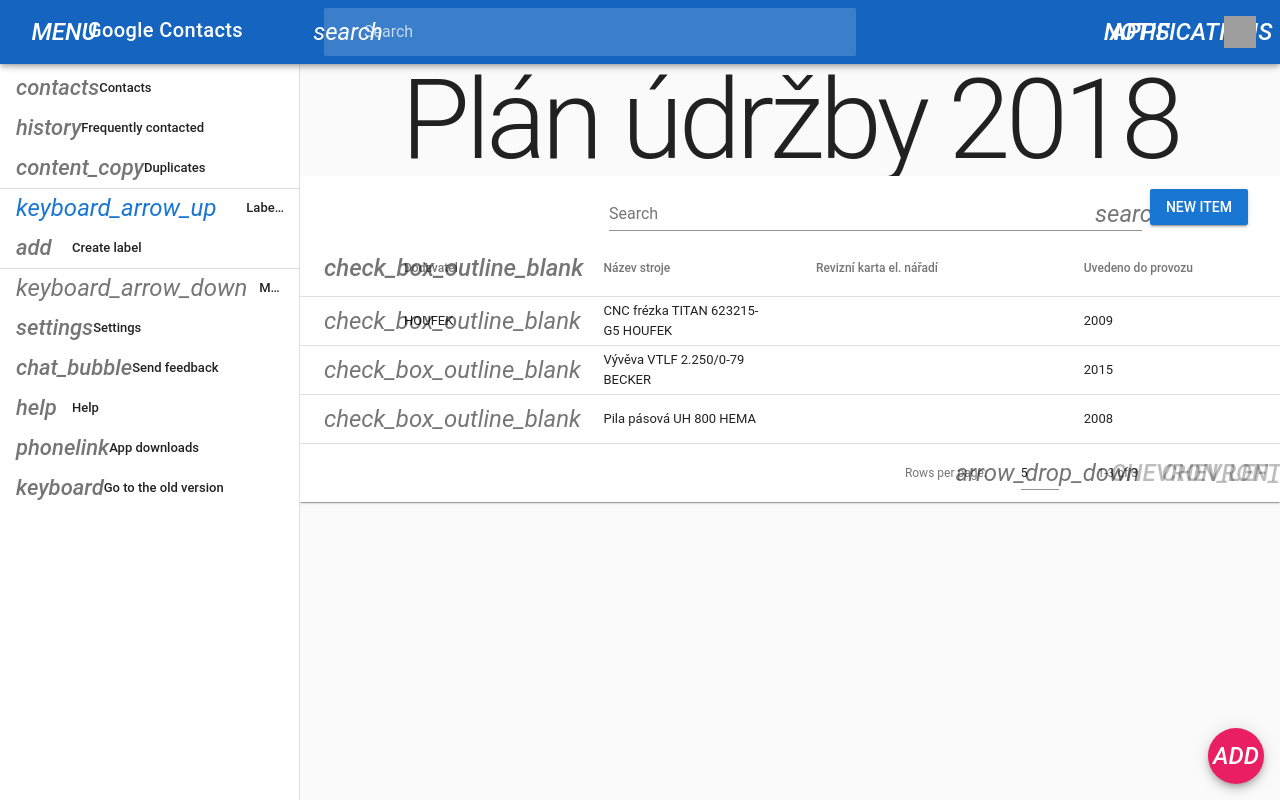
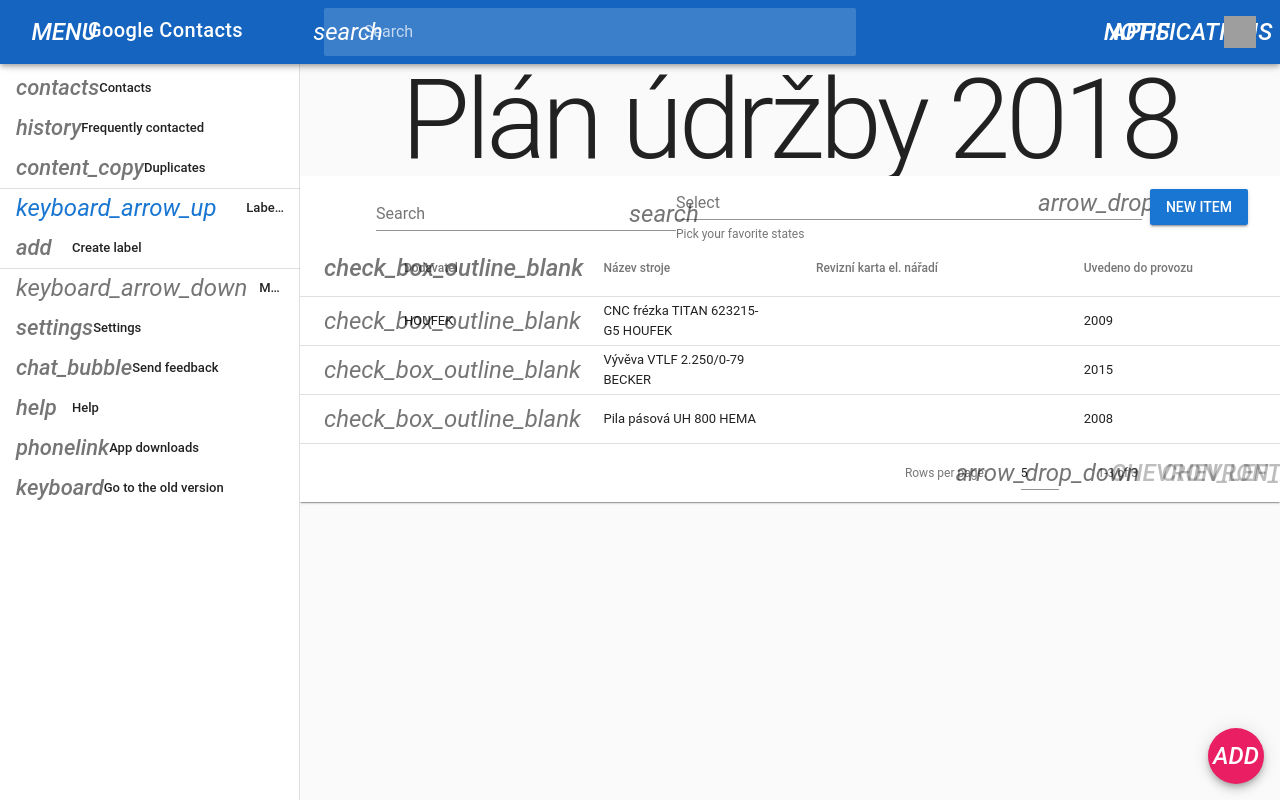
Before and after one commit to JirkaJurek/ehs, a Vue app in the folder frontend/: page /tools in a window 1280 px wide. Shown: the top 800 px of the page. Built offline with nearby package versions, Linux system fonts and the light colour scheme; grey boxes are pictures that could not be loaded; the HTML template or start-up script is replaced by a standard one.

Commit message:
první filtr

```diff
--- a/frontend/src/views/Tools.vue
+++ b/frontend/src/views/Tools.vue
@@ -10,6 +10,17 @@
         single-line
         hide-details
       ></v-text-field>
+      <v-flex xs12 sm6>
+          <v-select
+            :items="employees"
+            v-model="filter.employee"
+            :menu-props="{ maxHeight: '400' }"
+            label="Select"
+            multiple
+            hint="Pick your favorite states"
+            persistent-hint
+          ></v-select>
+        </v-flex>
       <v-dialog v-model="dialog">
         <v-btn slot="activator" color="primary" dark class="mb-2">New Item</v-btn>
         <v-card>
@@ -72,7 +83,7 @@
       :pagination.sync="pagination"
       class="elevation-1"
       v-model="selected"
-      item-key="supplier"
+      item-key="id"
       select-all
     >
       <template slot="items" slot-scope="props">
@@ -113,9 +124,6 @@
       <v-alert slot="no-results" :value="true" color="error" icon="warning">
           Your search for "{{ search }}" found no results.
         </v-alert>
-      <template slot="no-data">
-        <v-btn color="primary" @click="initialize">Reset</v-btn>
-      </template>
     </v-data-table>
   </div>
 </template>
@@ -128,18 +136,22 @@
 
 
 <script>
-import {
-  map,
-  lensProp,
-  set,
-} from "ramda";
+import { map, lensProp, set, head, filter, indexOf, gte } from "ramda";
 export default {
   data: () => ({
     textFontSizeClass: "test-size-1",
     search: "",
+    filter: {
+      employee: []
+    },
     pagination: {
       sortBy: "fat"
     },
+    employees: [
+      { value: 1, text: "Tester" },
+      { value: 2, text: "Uklízečka" },
+      { value: 3, text: "Modelář" }
+    ],
     selected: [],
     dialog: false,
     headers: [
@@ -150,7 +162,10 @@ export default {
       { text: "Sériové číslo/rok výroby", value: "seriesNumber" },
       { text: "Interní – dle plánu – FB 6_0025", value: "internal" },
       { text: "Externí", value: "external" },
-      { text: "Časový interval – externí údržba", value: "externalMaintenance" },
+      {
+        text: "Časový interval – externí údržba",
+        value: "externalMaintenance"
+      },
       { text: "Poslední údržba – externí", value: "lastMaintenance" },
       { text: "Poznámka", value: "comment" },
       { text: "Zaměstnanec", value: "employeeId" },
@@ -169,7 +184,7 @@ export default {
       externalMaintenance: "",
       lastMaintenance: "",
       comment: "",
-      employee: {},
+      employee: {}
     },
     defaultItem: {
       supplier: "",
@@ -182,7 +197,7 @@ export default {
       externalMaintenance: "",
       lastMaintenance: "",
       comment: "",
-      employee: {},
+      employee: {}
     }
   }),
 
@@ -195,6 +210,15 @@ export default {
   watch: {
     dialog(val) {
       val || this.close();
+    },
+    filter: {
+      handler() {
+        this.initialize();
+        this.tools = filter(x => {
+          return gte(indexOf(x.id, this.filter.employee), 0);
+        }, this.tools);
+      },
+      deep: true
     }
   },
 
@@ -207,6 +231,7 @@ export default {
     initialize() {
       this.tools = [
         {
+          id: 1,
           supplier: "HOUFEK",
           name: "CNC frézka TITAN 623215-G5 HOUFEK",
           revizion: "",
@@ -217,9 +242,10 @@ export default {
           externalMaintenance: "Ročně",
           lastMaintenance: "2. 7. 2013 0:00:00",
           comment: "Frozen Yogurt",
-          employee: { name: "Tester" },
+          employee: { id: 1, name: "Tester" }
         },
         {
+          id: 2,
           supplier: "",
           name: "Vývěva VTLF 2.250/0-79  BECKER",
           revizion: "",
@@ -230,9 +256,10 @@ export default {
           externalMaintenance: "1x za 2 roky",
           lastMaintenance: "2. 7. 2013 0:00:00",
           comment: "Frozen Yogurt",
-          employee: { name: "Uklízečka" },
+          employee: { id: 2, name: "Uklízečka" }
         },
         {
+          id: 3,
           supplier: "",
           name: "Pila pásová UH 800 HEMA",
           revizion: "",
@@ -243,14 +270,17 @@ export default {
           externalMaintenance: "1x za 2 roky",
           lastMaintenance: "28.-29.3.2013",
           comment: "Frozen Yogurt",
-          employee: { name: "Modelář" },
-        },
+          employee: { id: 3, name: "Modelář" }
+        }
       ];
     },
 
     changeFontSize() {
       this.textFontSizeClass = "test-size-1";
-      this.headers = map(set(lensProp('class'), this.textFontSizeClass), this.headers);
+      this.headers = map(
+        set(lensProp("class"), this.textFontSizeClass),
+        this.headers
+      );
     },
 
     editItem(item) {
```
